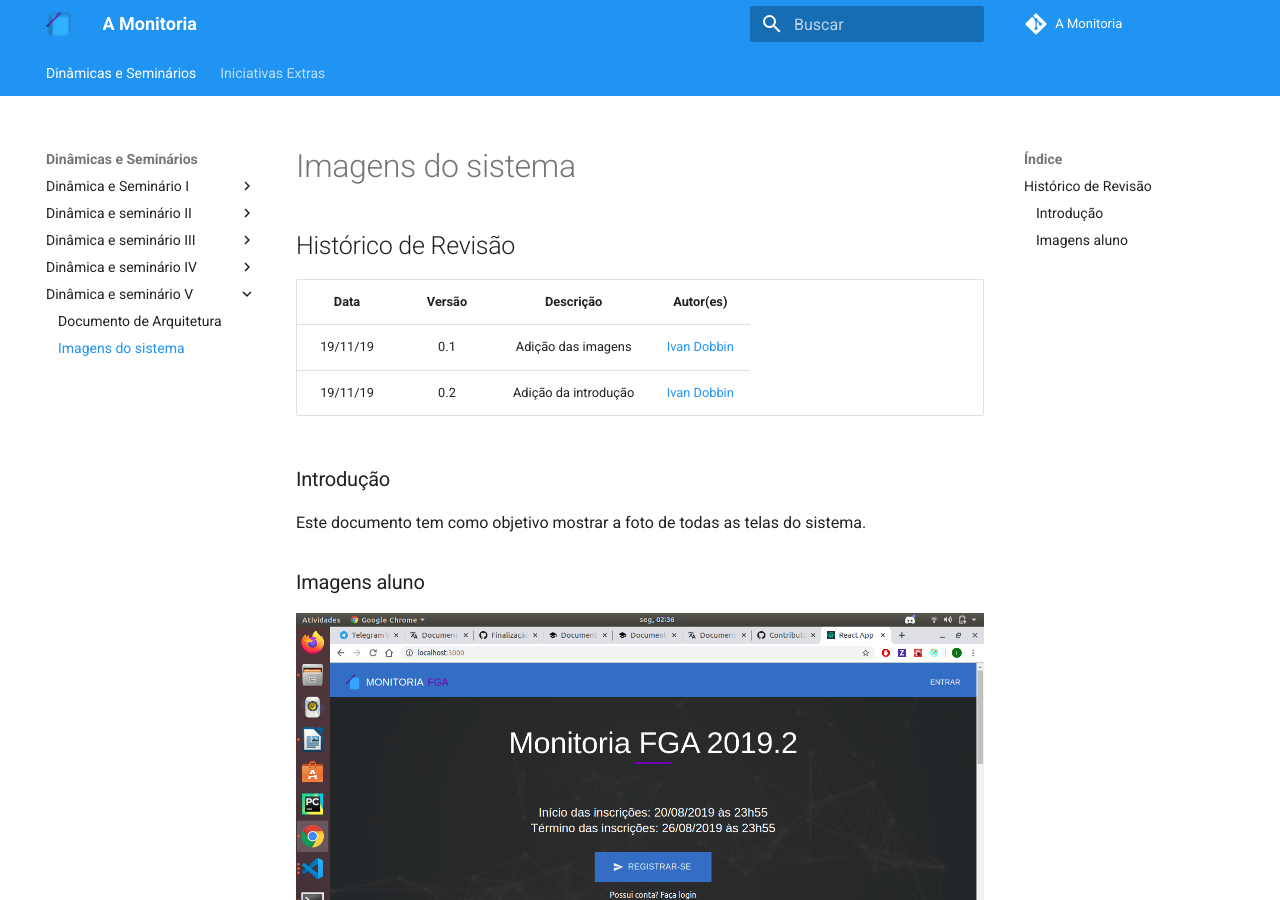
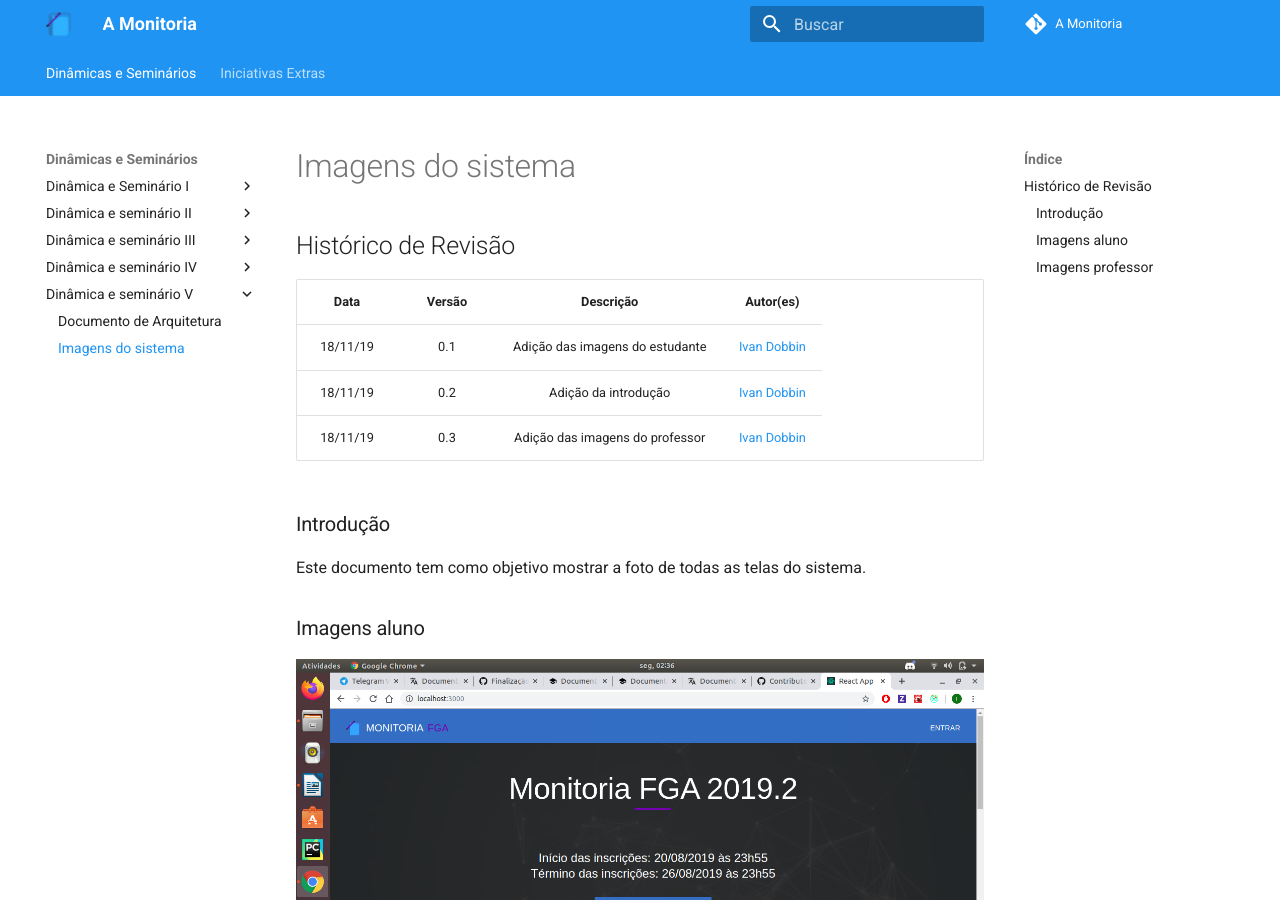
Before and after one commit to 2019-2-arquitetura-desenho/wiki, an MkDocs documentation site: the page built from docs/dinamica_seminario_V/images_system.md, in a window 1280 px wide and 900 px high. Built offline with MkDocs 1.6.1 and Material for MkDocs 9.7.7, drawn with Linux system fonts in a browser that asks for light colours; comment, search, counter and statistics services are not loaded; old or Windows-style settings are respelled for this version of MkDocs.

Commit message:
Adding professor images

```diff
--- a/docs/dinamica_seminario_V/images_system.md
+++ b/docs/dinamica_seminario_V/images_system.md
@@ -4,8 +4,9 @@
 
 | Data | Versão | Descrição | Autor(es) |
 |:--------:|:--------:|:----------------------:|:------------------:|
-| 19/11/19 | 0.1 | Adição das imagens| [Ivan Dobbin](https://github.com/darmsDD) |
-19/11/19 | 0.2 | Adição da introdução| [Ivan Dobbin](https://github.com/darmsDD) |
+| 18/11/19 | 0.1 | Adição das imagens do estudante| [Ivan Dobbin](https://github.com/darmsDD)
+|18/11/19 | 0.2 | Adição da introdução| [Ivan Dobbin](https://github.com/darmsDD)
+|18/11/19 | 0.3 | Adição das imagens do professor| [Ivan Dobbin](https://github.com/darmsDD) |
 
 ### Introdução
 
@@ -60,3 +61,25 @@
 ![46](./imagens_sistema/46.png)
 ![47](./imagens_sistema/47.png)
 ![48](./imagens_sistema/48.png)
+
+### Imagens professor
+
+![49](./imagens_sistema/49.png)
+![49](./imagens_sistema/49.png)
+![50](./imagens_sistema/50.png)
+![51](./imagens_sistema/51.png)
+![52](./imagens_sistema/52.png)
+![53](./imagens_sistema/53.png)
+![54](./imagens_sistema/54.png)
+![55](./imagens_sistema/55.png)
+![56](./imagens_sistema/56.png)
+![57](./imagens_sistema/57.png)
+![58](./imagens_sistema/58.png)
+![59](./imagens_sistema/59.png)
+![60](./imagens_sistema/60.png)
+![61](./imagens_sistema/61.png)
+![62](./imagens_sistema/62.png)
+![63](./imagens_sistema/63.png)
+![64](./imagens_sistema/64.png)
+![65](./imagens_sistema/65.png)
+![66](./imagens_sistema/66.png)
```
Also changed, not shown: docs/dinamica_seminario_V/imagens_sistema/49.png (added), docs/dinamica_seminario_V/imagens_sistema/50.png (added), docs/dinamica_seminario_V/imagens_sistema/51.png (added), docs/dinamica_seminario_V/imagens_sistema/52.png (added), docs/dinamica_seminario_V/imagens_sistema/53.png (added), docs/dinamica_seminario_V/imagens_sistema/54.png (added), docs/dinamica_seminario_V/imagens_sistema/55.png (added), docs/dinamica_seminario_V/imagens_sistema/56.png (added), docs/dinamica_seminario_V/imagens_sistema/57.png (added), docs/dinamica_seminario_V/imagens_sistema/58.png (added), docs/dinamica_seminario_V/imagens_sistema/59.png (added), docs/dinamica_seminario_V/imagens_sistema/60.png (added), docs/dinamica_seminario_V/imagens_sistema/61.png (added), docs/dinamica_seminario_V/imagens_sistema/62.png (added), 4 more files.
